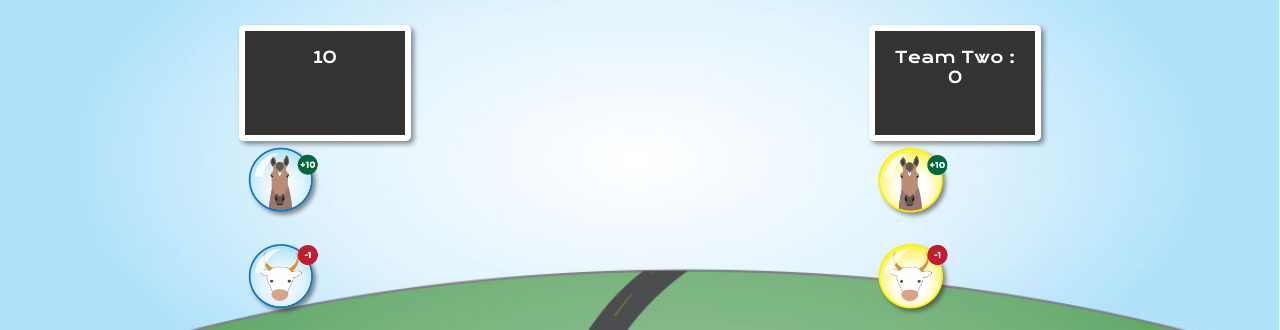
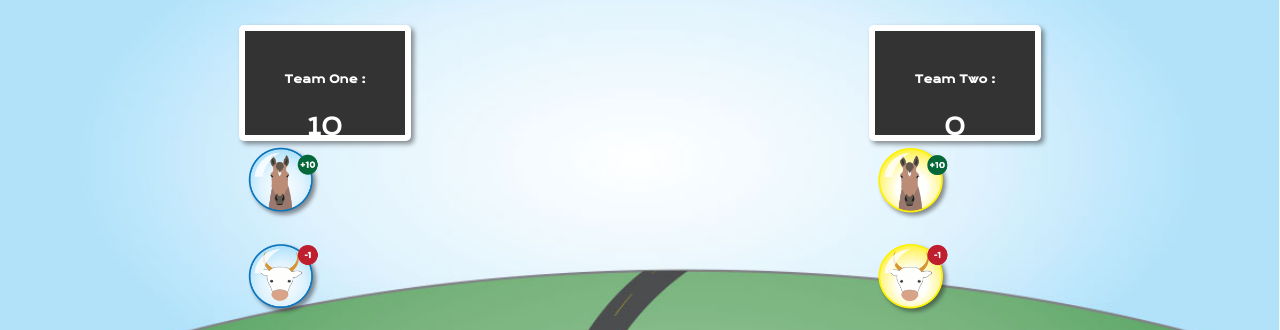
Before and after one commit to ereynolds123/Horses-Cows-Cemetery-Final, a plain HTML site: page Horses, Cows, Cemeteries Final/public/index.html in a window 1280 px wide. Both pictures are taken after a click on the picture 282 px from the left and 314 px from the top of the page. Shown: the part 133-463 px from the top of the page. Drawn offline with nearby package versions, Linux system fonts and the light colour scheme.

Commit message:
Local Storage somewhat working

```diff
--- a/Horses, Cows, Cemeteries Final/public/index.html
+++ b/Horses, Cows, Cemeteries Final/public/index.html
@@ -24,9 +24,9 @@
                 <!--Left Side of the game-->
                 <div id="left-side" class="scoreTeamOne">
                     <div class="teamBox">
+                        <h6>Team One :</h6>
+                        <p id="scoreTotalTeamOne">Team One : 0</p>
 
-                        <p id="scoreTotalTeamOne">Team One : 0</p>
-                        <h6 id="teamOne"></h6>
                     </div>
                     <img alt="horse for Team One" id="horseTeamOne" class="gameplaybutton" src="images/horsebutton1.png" onclick="getCount('horse', 'teamOne')">
                     <img alt="cow for Team One" id="cowTeamOne" class="gameplaybutton" src="images/cowbutton1.png" onclick="getCount('cow', 'teamTwo')">
@@ -40,9 +40,9 @@
                 <div id="right-side" class="scoreTeamTwo">
 
                     <div class="teamBox">
+                        <h6>Team Two :</h6>
+                        <p id="scoreTotalTeamTwo">0</p>
 
-                        <p id="scoreTotalTeamTwo">Team Two : 0</p>
-                        <h6 id="teamTwo"></h6>
                     </div>
                     <img alt="horse for team two" id="horseTeamTwo" class="gameplaybutton" src="images/horsebutton2.png" onclick="getCount('horse', 'teamTwo')">
                     <img alt="cow for team two" id="cowTeamTwo" class="gameplaybutton" src="images/cowbutton2.png" onclick="getCount('cow', 'teamOne')">
--- a/Horses, Cows, Cemeteries Final/public/script.js
+++ b/Horses, Cows, Cemeteries Final/public/script.js
@@ -1,42 +1,65 @@
-// Observational game that lets you count how many horses, cows and cemeteries you see
-
 //Declaring Variables
 let scoreText;
 let scoreTeamOne = 0;
 let scoreTeamTwo = 0;
 
+// Storing score in local storage to persist the data
+
+localStorage.setItem("scoreTeamOne", scoreTeamOne);
+localStorage.setItem("scoreTeamTwo", scoreTeamTwo);
+
+// Retrieving score from local storage when the page loads
+
+window.addEventListener("load", function() {
+    scoreTeamOne = parseInt(localStorage.getItem("scoreTeamOne"));
+    scoreTeamTwo = parseInt(localStorage.getItem("scoreTeamTwo"));
+    document.getElementById("scoreTotalTeamOne").innerHTML = scoreTeamOne;
+    document.getElementById("scoreTotalTeamTwo").innerHTML = scoreTeamTwo;
+});
+
+// Updating score in local storage when it changes
+
+function updateLocalStorage() {
+    localStorage.setItem("scoreTeamOne", scoreTeamOne);
+    localStorage.setItem("scoreTeamTwo", scoreTeamTwo);
+}
 
 //Adding to Team One Score
 function addTenTeamOne() {
     scoreTeamOne = scoreTeamOne + 10;
     document.getElementById("scoreTotalTeamOne").innerHTML = scoreTeamOne;
+    updateLocalStorage();
 };
 
 function subtractOneTeamOne() {
     scoreTeamOne = scoreTeamOne - 1;
     document.getElementById("scoreTotalTeamOne").innerHTML = scoreTeamOne;
+    updateLocalStorage();
 };
 
 function subtractOneHundredTeamOne() {
     scoreTeamOne = scoreTeamOne - 100;
     document.getElementById("scoreTotalTeamOne").innerHTML = scoreTeamOne;
+    updateLocalStorage();
 };
-
 
 //Adding to Team Two Score
 function addTenTeamTwo() {
     scoreTeamTwo = scoreTeamTwo + 10;
     document.getElementById("scoreTotalTeamTwo").innerHTML = scoreTeamTwo;
+    updateLocalStorage();
 };
 
 function subtractOneTeamTwo() {
     scoreTeamTwo = scoreTeamTwo - 1;
     document.getElementById("scoreTotalTeamTwo").innerHTML = scoreTeamTwo;
+    updateLocalStorage();
 };
 
 function subtractOneHundredTeamTwo() {
     scoreTeamTwo = scoreTeamTwo - 100;
     document.getElementById("scoreTotalTeamTwo").innerHTML = scoreTeamTwo;
+    updateLocalStorage();
 };
 
 //Alert Winner and Restart the game
@@ -57,13 +80,12 @@ function winningMessage() {
     scoreTeamTwo = 0;
     document.getElementById("scoreTotalTeamTwo").innerHTML = scoreTeamTwo;
 
+    updateLocalStorage();
 }
 
 function instructionsMessage() {
     alert("If you spot a horse on your team's side your team gets 10 points.\n\nIf you spot a cow on your opponent's side your opponent loses 1 point.\n\nIf you spot a cemetery on your opponent's side your opponent loses 100 points.\n\nWhen you spot something, click on the icon associated with the side it's on.\n\nYour game will save in the browser!")
 }
-
-
 
 //This section clicks on the various buttons for Team One and adds to the point total Team One.
 let clickOnTeamOneButtons =
--- a/Horses, Cows, Cemeteries Final/public/stylessheet.css
+++ b/Horses, Cows, Cemeteries Final/public/stylessheet.css
@@ -71,7 +71,7 @@ p {
 
 #scoreTotalTeamOne,
 #scoreTotalTeamTwo {
-  font-size: 1.0em;
+  font-size: 1.5em;
 }
 
 #endButton {
```
